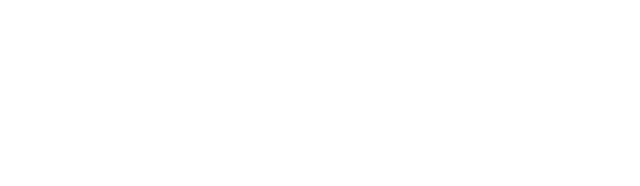
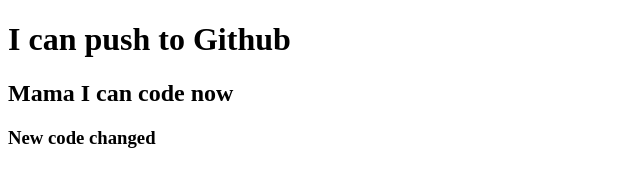
Before and after one commit to sghosh685/my-first-repo, a plain HTML site: page index.html in a window 1280 px wide. Shown: the whole page, without its empty margins (0-640 px from the left). Drawn offline with Linux system fonts and the light colour scheme.

Commit message:
added header

```diff
--- a/index.html
+++ b/index.html
@@ -7,6 +7,8 @@
     <title> My First Github Repo </title>
 </head>
 <body>
-
+  <h1> I can push to Github</h1>
+  <h2>Mama I can code now</h2>
+  <h3>New code changed</h3>
 </body>
 </html>
```
